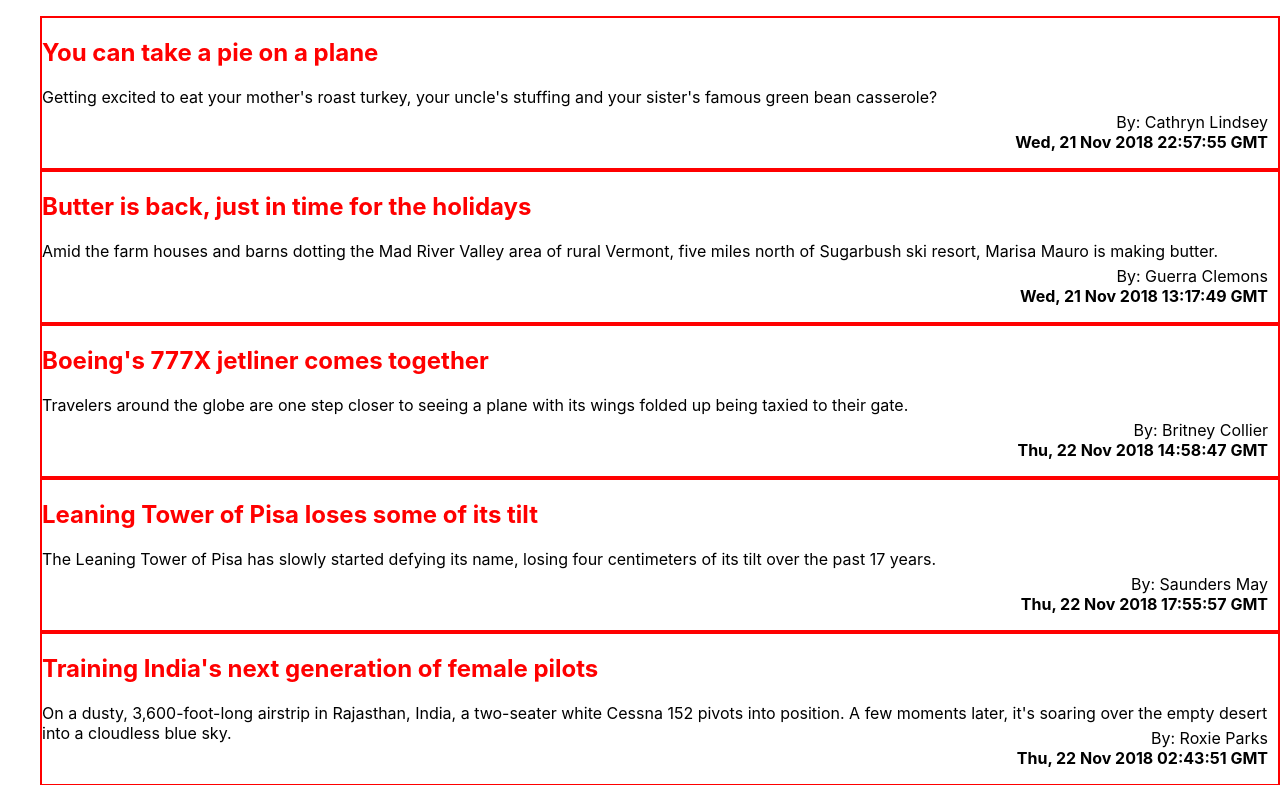
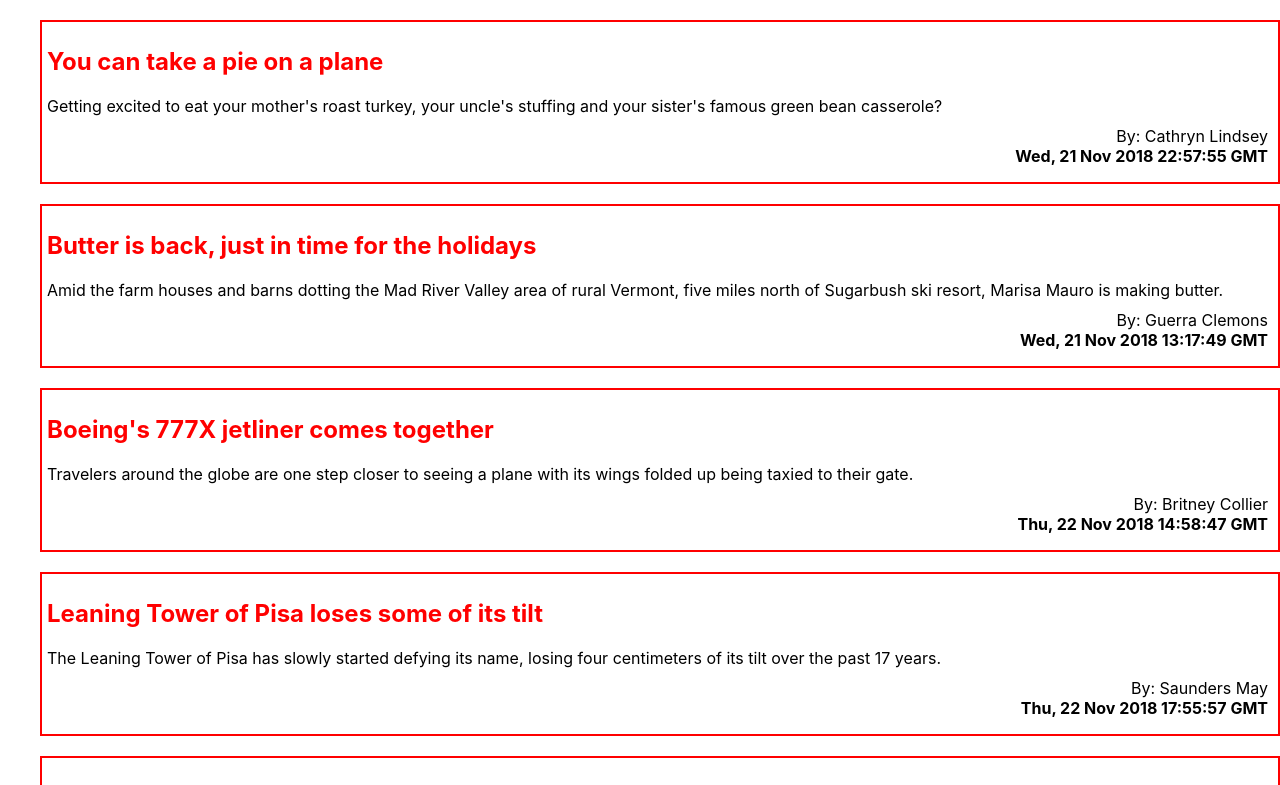
Before and after one commit to seainfo6150/seainfo6150-webapp, a React (Create React App) app: page / in a window 1280 px wide. Shown: the top 785 px of the page. Built offline with nearby package versions, Linux system fonts and the light colour scheme.

Commit message:
corrected margin

```diff
--- a/src/ArticleList/ArticleListItem.module.css
+++ b/src/ArticleList/ArticleListItem.module.css
@@ -14,5 +14,9 @@
     border: 2px solid red;
     position: relative;
     height: 150px;
-
+    padding-left: 5px;
+    padding-right: 5px;
+    padding-top: 5px;
+    padding-bottom: 5px;
+    margin-top: 20px;
 }
```
